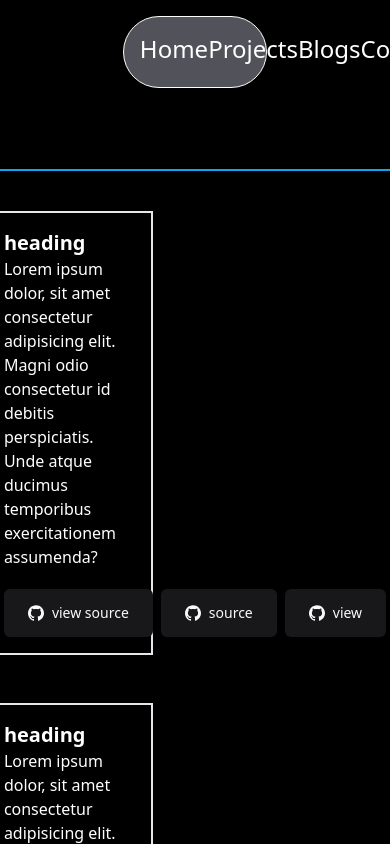
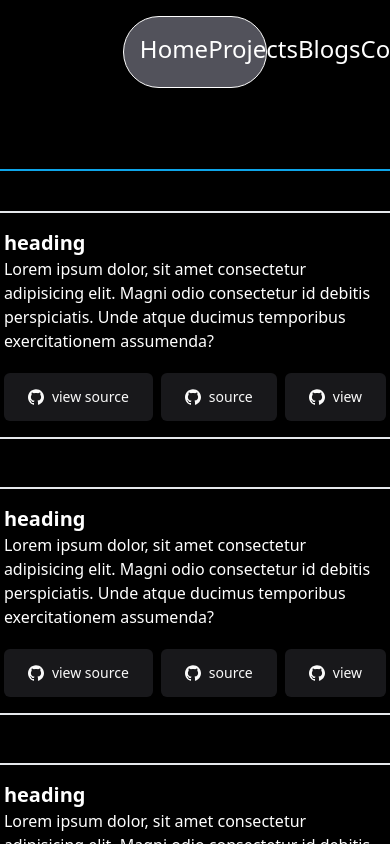
Before and after one commit to enoughio/MyPortfolio, a Next.js app: page /Projects in a window 390 px wide. Shown: the top 844 px of the page. Built offline with nearby package versions, Linux system fonts and the light colour scheme.

Commit message:
making project section responsive

```diff
--- a/components/ui/Projects.jsx
+++ b/components/ui/Projects.jsx
@@ -8,7 +8,7 @@ import Project from "./project";
 
 const Projects = () => {
   return (
-    <div className="flex items-start border-sky-500 p-10 border-2 w-full min-h-[50vh] mt-[13%] flex-wrap justify-start flex-col md:flex-row gap-12">
+    <div className="flex items-start border-sky-500 p-10 border-2 w-full  mt-[13%] flex-wrap justify-start flex-col lg:flex-row gap-12">
 
         <Project />
         <Project />
--- a/components/ui/project.jsx
+++ b/components/ui/project.jsx
@@ -7,7 +7,7 @@ import Project from "./project";
 
 export default function () {
   return (
-    <div className="w-[40%] border-2 p-4">
+    <div className="w-[40%] border-2 p-4 min-w-fit">
       <h1 className="text-xl font-bold ">heading</h1>
       <p>
         Lorem ipsum dolor, sit amet consectetur adipisicing elit. Magni odio
@@ -15,7 +15,7 @@ export default function () {
         exercitationem assumenda?
       </p>
 
-      <div className="flex gap-2">
+      <div className="flex gap-2 flex-wr ">
         <Button asChild className="mt-5">
           <div>
             <ImGithub />
```
